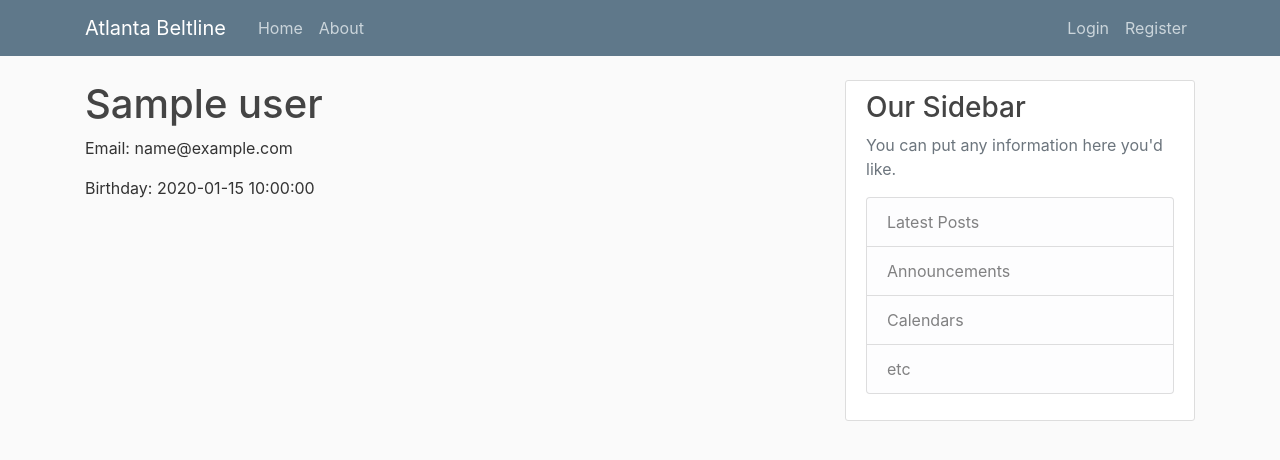
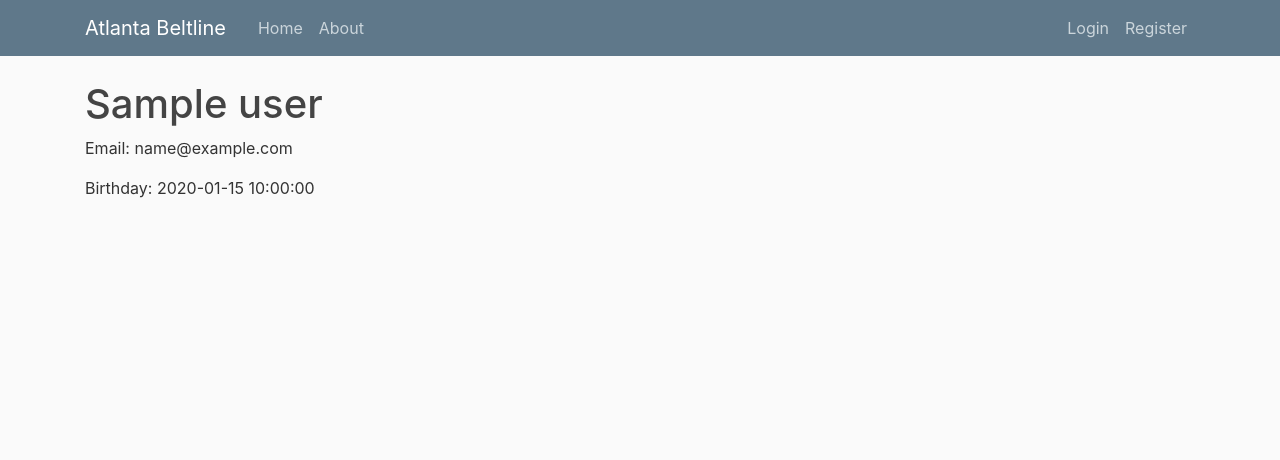
Before and after one commit to frankiekim5/ATL_Beltline, a Flask app: template templates/index.html in a window 1280 px wide. Shown: the top 460 px of the page. Run offline with Flask 2, Linux system fonts and the light colour scheme; the template is opened without the code that fills it: most values are stand-ins (such as "Sample title", 1, 10 or a date in 2020); some libraries are stand-ins or nearby versions.

Commit message:
removing the sidebar

```diff
--- a/templates/index.html
+++ b/templates/index.html
@@ -8,18 +8,3 @@
         <p>Birthday: {{ post.birthday }}</p>
     {% endfor %}
 {% endblock content %}
-{% block sidebar %}
-<div class="col-md-4">
-<div class="content-section">
-    <h3>Our Sidebar</h3>
-    <p class='text-muted'>You can put any information here you'd like.
-    <ul class="list-group">
-        <li class="list-group-item list-group-item-light">Latest Posts</li>
-        <li class="list-group-item list-group-item-light">Announcements</li>
-        <li class="list-group-item list-group-item-light">Calendars</li>
-        <li class="list-group-item list-group-item-light">etc</li>
-    </ul>
-    </p>
-</div>
-</div>
-{% endblock sidebar %}
--- a/templates/layout.html
+++ b/templates/layout.html
@@ -40,7 +40,7 @@
     </header>
     <main role="main" class="container">
         <div class="row">
-            <div class="col-md-8">
+            <div class="col-md-12">
             {% with messages = get_flashed_messages(with_categories=true) %}
                 {% if messages %}
                     {% for category, message in messages %}
@@ -52,7 +52,6 @@
             {% endwith %}
             {% block content %}{% endblock %}
             </div>
-            {% block sidebar %}{% endblock sidebar %}
         </div>
     </main>
 
```
Also changed, not shown: templates/register.html (+0 -15 lines), templates/register_employee.html (+0 -15 lines), templates/register_employee_visitor.html (+0 -15 lines), templates/register_user.html (+0 -15 lines), templates/register_visitor.html (+0 -15 lines), 2 other files.
